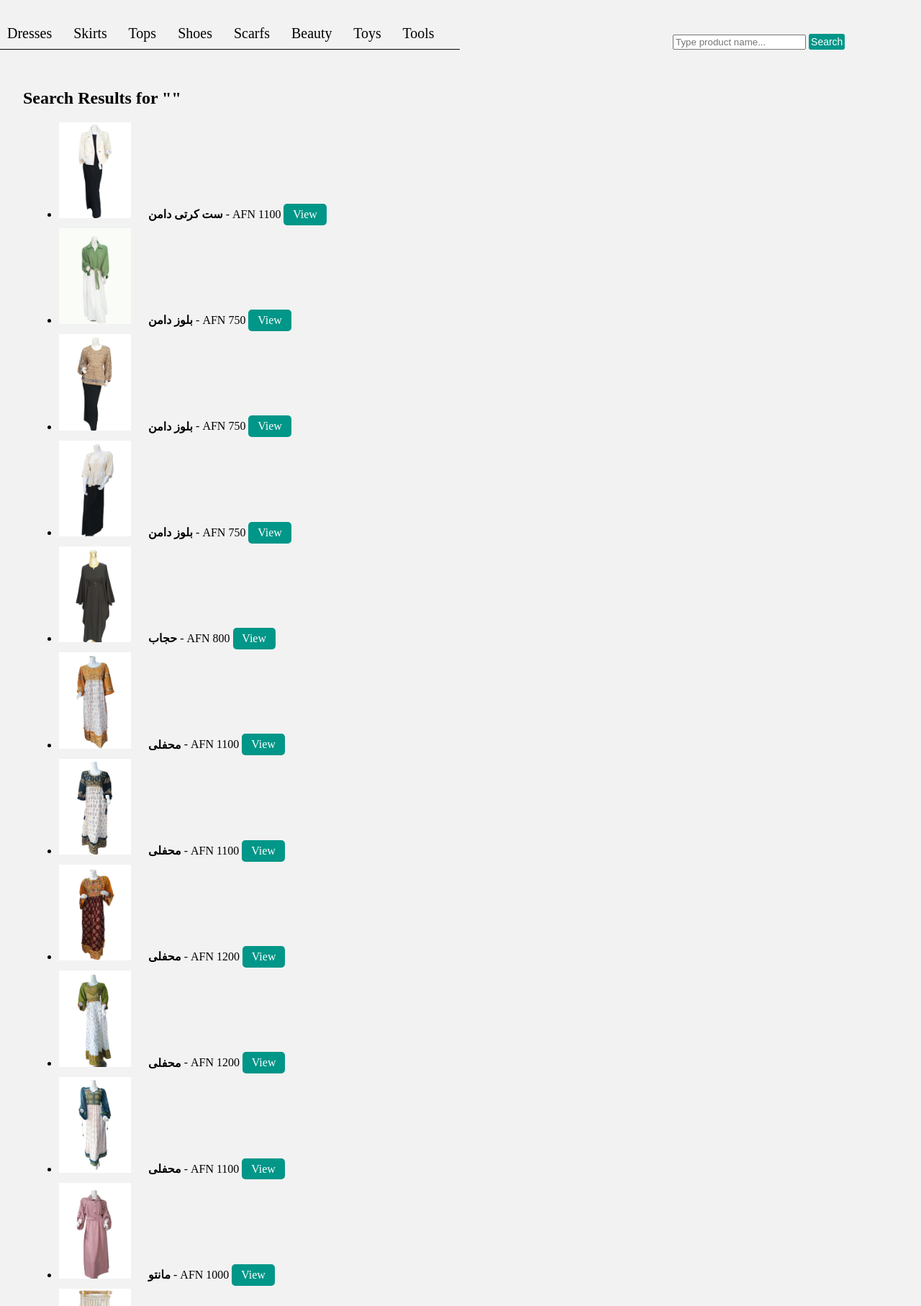
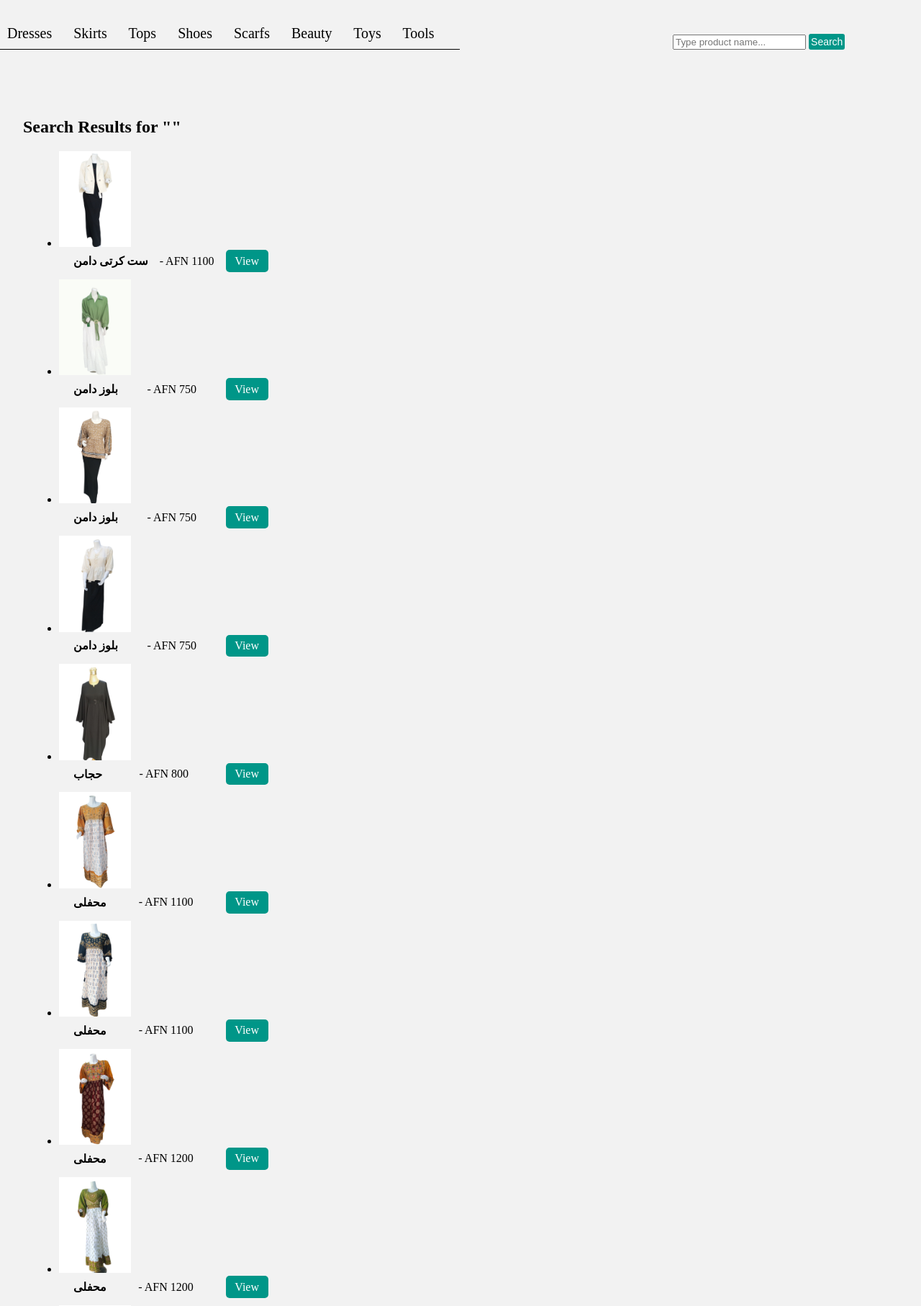
Before and after one commit to Everest-online-shopping/Everest, a Flask app: page /search in a window 1280 px wide. Shown: the part 47-1861 px from the top of the page at 72% size. Run offline with Flask 3, Linux system fonts and the light colour scheme.

Commit message:
last timr

```diff
--- a/templates/index.html
+++ b/templates/index.html
@@ -4,7 +4,7 @@
 <head>
   <meta charset="UTF-8">
   <meta name="google-site-verification" content="vXs1iZT7u-uDZCtM492PNt4niGxhhkBz2nMNkwg07Ks" />
-  <meta name="Viewport" content=" width=device-width, initial-scale=1.0">
+  <meta name="Viewport" content=" width=800">
   <title>Everest | Online Shop</title>
   <link rel="stylesheet" href="/static/style.css">
 
--- a/templates/search.html
+++ b/templates/search.html
@@ -118,14 +118,18 @@
 
         </div>
         <div style="float: left; margin-top: 30px; padding: 1rem; padding-top: 120px; padding-left: 2rem;">
-            <h2>Search Results for "{{ query }}"</h2>
+            <h2 style="margin-top: 60px;">Search Results for "{{ query }}"</h2>
             {% if results %}
             <ul>
                 {% for product in results %}
                 <li style="margin: 10px;">
                     <img src="{{ product.image }}" width="100">
-                    <strong style="padding-left: 20px; ">{{ product.name }}</strong> - AFN {{ product.price }}
-                    <a href="/product/{{ product.id }}" class="button">View</a>
+                    <div style="display: flex; justify-content: space-between; align-items: center; gap: 1rem;">
+                        <strong
+                            style="padding-left: 20px; white-space: nowrap; overflow: hidden; text-overflow: ellipsis; max-width: 70%; margin: 0; ">{{
+                            product.name }}</strong> - AFN {{ product.price }}
+                        <a href="/product/{{ product.id }}" class="button">View</a>
+                    </div>
                 </li>
                 {% endfor %}
             </ul>
```
